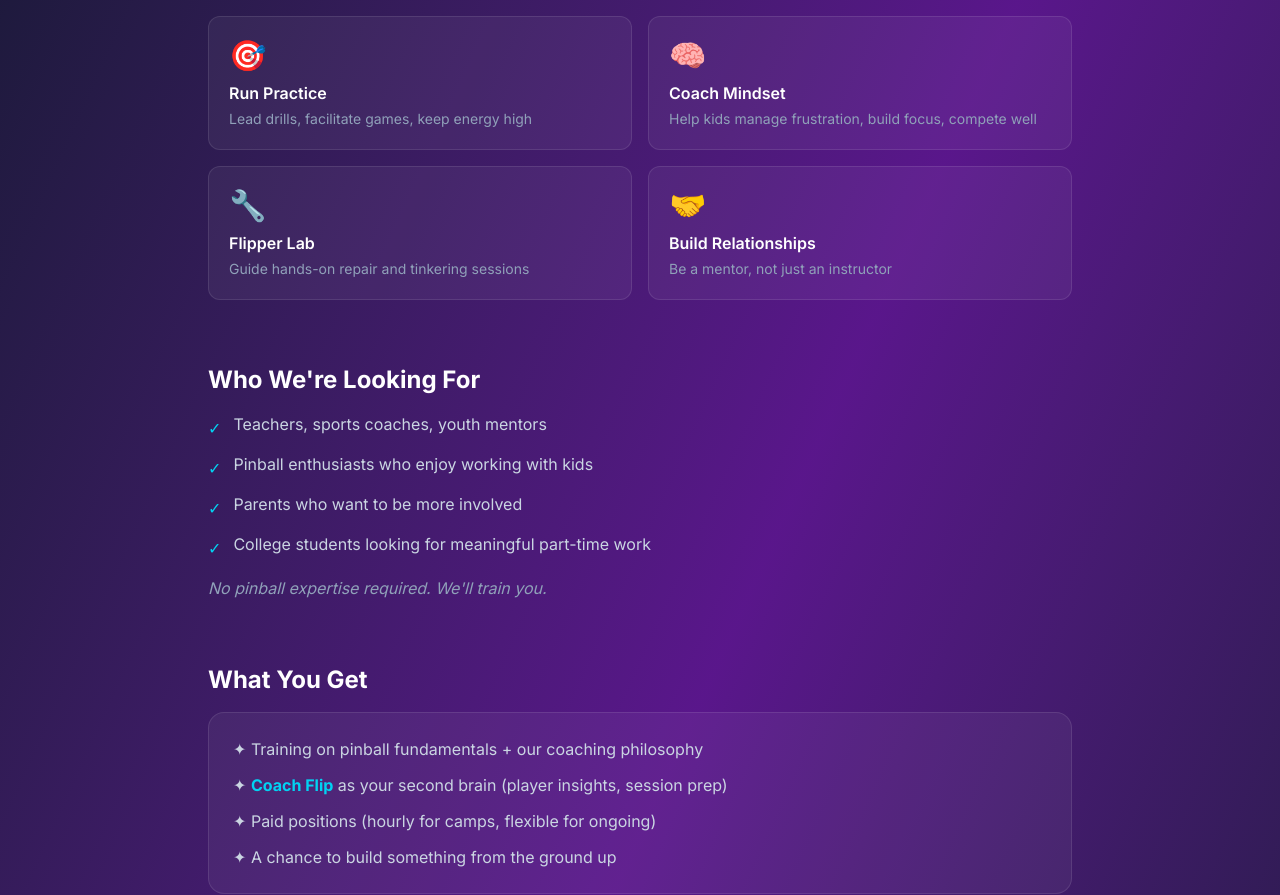
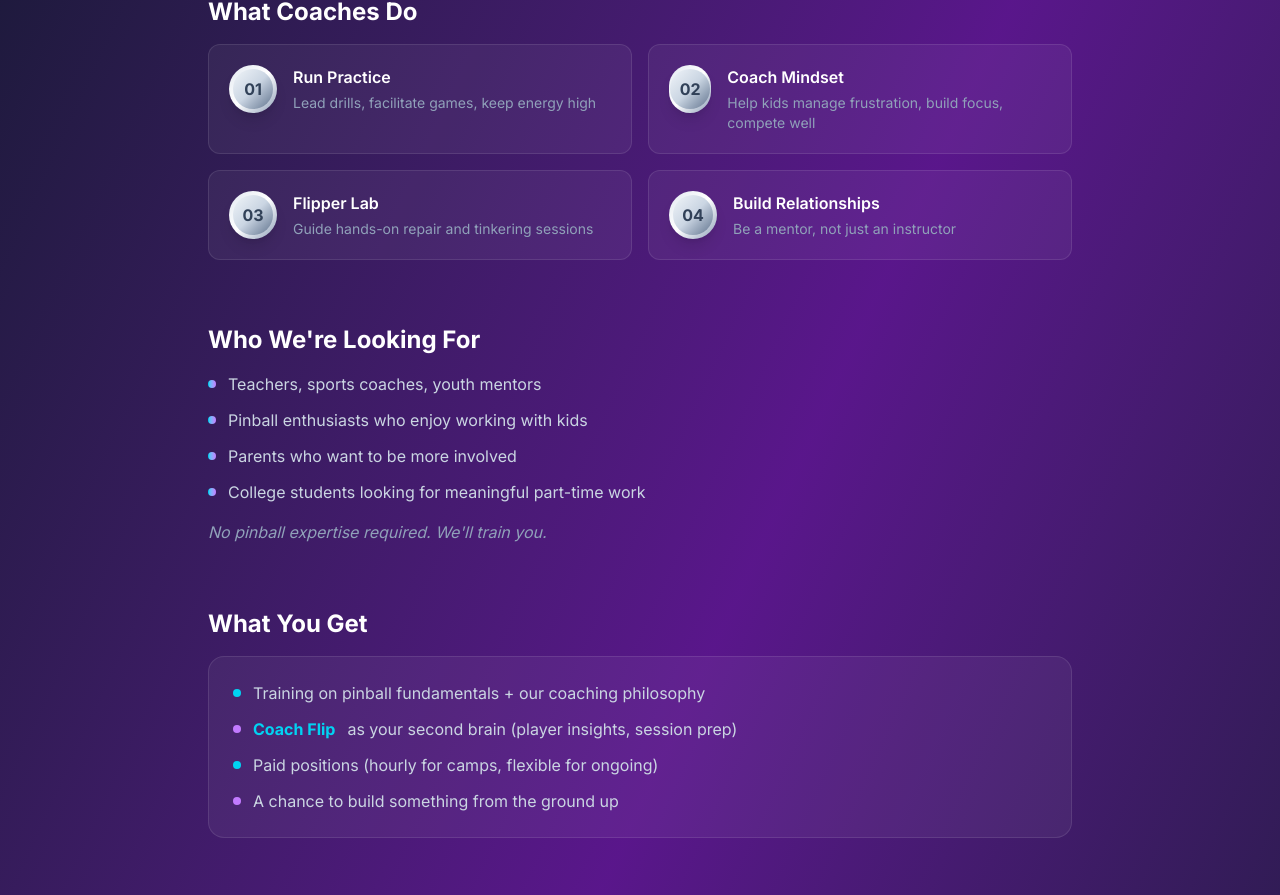
Before and after one commit to Multiball-Academy/website, a Next.js app: page /coaches in a window 1280 px wide. Shown: the part 578-1473 px from the top of the page. Built offline with nearby package versions, Linux system fonts and the light colour scheme.

Commit message:
Update coaches page: silverball-style icons, remove Little League copy, add nav from home

```diff
--- a/src/app/coaches/page.tsx
+++ b/src/app/coaches/page.tsx
@@ -40,6 +40,15 @@ export default function CoachesPage() {
     }
   };
 
+  // Styled icon component matching silverball aesthetic
+  const StyledIcon = ({ children, className = "" }: { children: React.ReactNode; className?: string }) => (
+    <div className={`w-12 h-12 rounded-full bg-gradient-to-br from-slate-200 via-white to-slate-400 flex items-center justify-center shadow-lg ${className}`}>
+      <div className="w-10 h-10 rounded-full bg-gradient-to-br from-slate-100 via-slate-300 to-slate-500 flex items-center justify-center text-slate-700 font-bold">
+        {children}
+      </div>
+    </div>
+  );
+
   return (
     <div className="min-h-screen bg-gradient-to-br from-slate-900 via-purple-900 to-slate-900">
       {/* Nav */}
@@ -58,7 +67,7 @@ export default function CoachesPage() {
           </span>
         </h1>
         <p className="text-xl text-slate-300 max-w-2xl mx-auto">
-          We&apos;re building Little League for pinball. Want in?
+          Help kids build focus, resilience, and real-world skills through competitive pinball.
         </p>
       </header>
 
@@ -85,15 +94,17 @@ export default function CoachesPage() {
           <h2 className="text-2xl font-bold text-white mb-4">What Coaches Do</h2>
           <div className="grid md:grid-cols-2 gap-4">
             {[
-              { icon: "🎯", title: "Run Practice", desc: "Lead drills, facilitate games, keep energy high" },
-              { icon: "🧠", title: "Coach Mindset", desc: "Help kids manage frustration, build focus, compete well" },
-              { icon: "🔧", title: "Flipper Lab", desc: "Guide hands-on repair and tinkering sessions" },
-              { icon: "🤝", title: "Build Relationships", desc: "Be a mentor, not just an instructor" },
+              { icon: "01", title: "Run Practice", desc: "Lead drills, facilitate games, keep energy high" },
+              { icon: "02", title: "Coach Mindset", desc: "Help kids manage frustration, build focus, compete well" },
+              { icon: "03", title: "Flipper Lab", desc: "Guide hands-on repair and tinkering sessions" },
+              { icon: "04", title: "Build Relationships", desc: "Be a mentor, not just an instructor" },
             ].map((item) => (
-              <div key={item.title} className="bg-white/5 border border-white/10 rounded-xl p-5">
-                <div className="text-3xl mb-2">{item.icon}</div>
-                <h3 className="text-white font-semibold mb-1">{item.title}</h3>
-                <p className="text-slate-400 text-sm">{item.desc}</p>
+              <div key={item.title} className="bg-white/5 border border-white/10 rounded-xl p-5 flex gap-4">
+                <StyledIcon>{item.icon}</StyledIcon>
+                <div>
+                  <h3 className="text-white font-semibold mb-1">{item.title}</h3>
+                  <p className="text-slate-400 text-sm">{item.desc}</p>
+                </div>
               </div>
             ))}
           </div>
@@ -110,7 +121,7 @@ export default function CoachesPage() {
               "College students looking for meaningful part-time work",
             ].map((item) => (
               <li key={item} className="flex items-start gap-3">
-                <span className="text-cyan-400 mt-1">✓</span>
+                <span className="w-2 h-2 rounded-full bg-gradient-to-r from-cyan-400 to-purple-400 mt-2 flex-shrink-0"></span>
                 <span>{item}</span>
               </li>
             ))}
@@ -124,10 +135,22 @@ export default function CoachesPage() {
         <section className="mb-16">
           <h2 className="text-2xl font-bold text-white mb-4">What You Get</h2>
           <div className="bg-white/5 border border-white/10 rounded-2xl p-6 space-y-3 text-slate-300">
-            <p>✦ Training on pinball fundamentals + our coaching philosophy</p>
-            <p>✦ <strong className="text-cyan-400">Coach Flip</strong> as your second brain (player insights, session prep)</p>
-            <p>✦ Paid positions (hourly for camps, flexible for ongoing)</p>
-            <p>✦ A chance to build something from the ground up</p>
+            <p className="flex items-center gap-3">
+              <span className="w-2 h-2 rounded-full bg-cyan-400"></span>
+              Training on pinball fundamentals + our coaching philosophy
+            </p>
+            <p className="flex items-center gap-3">
+              <span className="w-2 h-2 rounded-full bg-purple-400"></span>
+              <strong className="text-cyan-400">Coach Flip</strong> as your second brain (player insights, session prep)
+            </p>
+            <p className="flex items-center gap-3">
+              <span className="w-2 h-2 rounded-full bg-cyan-400"></span>
+              Paid positions (hourly for camps, flexible for ongoing)
+            </p>
+            <p className="flex items-center gap-3">
+              <span className="w-2 h-2 rounded-full bg-purple-400"></span>
+              A chance to build something from the ground up
+            </p>
           </div>
         </section>
 
--- a/src/app/page.tsx
+++ b/src/app/page.tsx
@@ -1,6 +1,7 @@
 "use client";
 
 import { useState } from "react";
+import Link from "next/link";
 
 export default function Home() {
   const [email, setEmail] = useState("");
@@ -111,6 +112,17 @@ export default function Home() {
           <span className="w-2 h-2 rounded-full bg-cyan-400 animate-pulse"></span>
           Summer 2026 — Memphis, TN
         </div>
+
+        {/* Coaches CTA */}
+        <Link
+          href="/coaches"
+          className="mt-8 inline-flex items-center gap-2 text-slate-400 hover:text-white transition-colors group"
+        >
+          <span className="w-8 h-8 rounded-full bg-gradient-to-br from-slate-200 via-white to-slate-400 flex items-center justify-center group-hover:scale-110 transition-transform">
+            <span className="w-6 h-6 rounded-full bg-gradient-to-br from-slate-100 via-slate-300 to-slate-500"></span>
+          </span>
+          <span>Interested in coaching? <span className="text-cyan-400 group-hover:underline">Learn more →</span></span>
+        </Link>
       </div>
 
       {/* Footer */}
```
